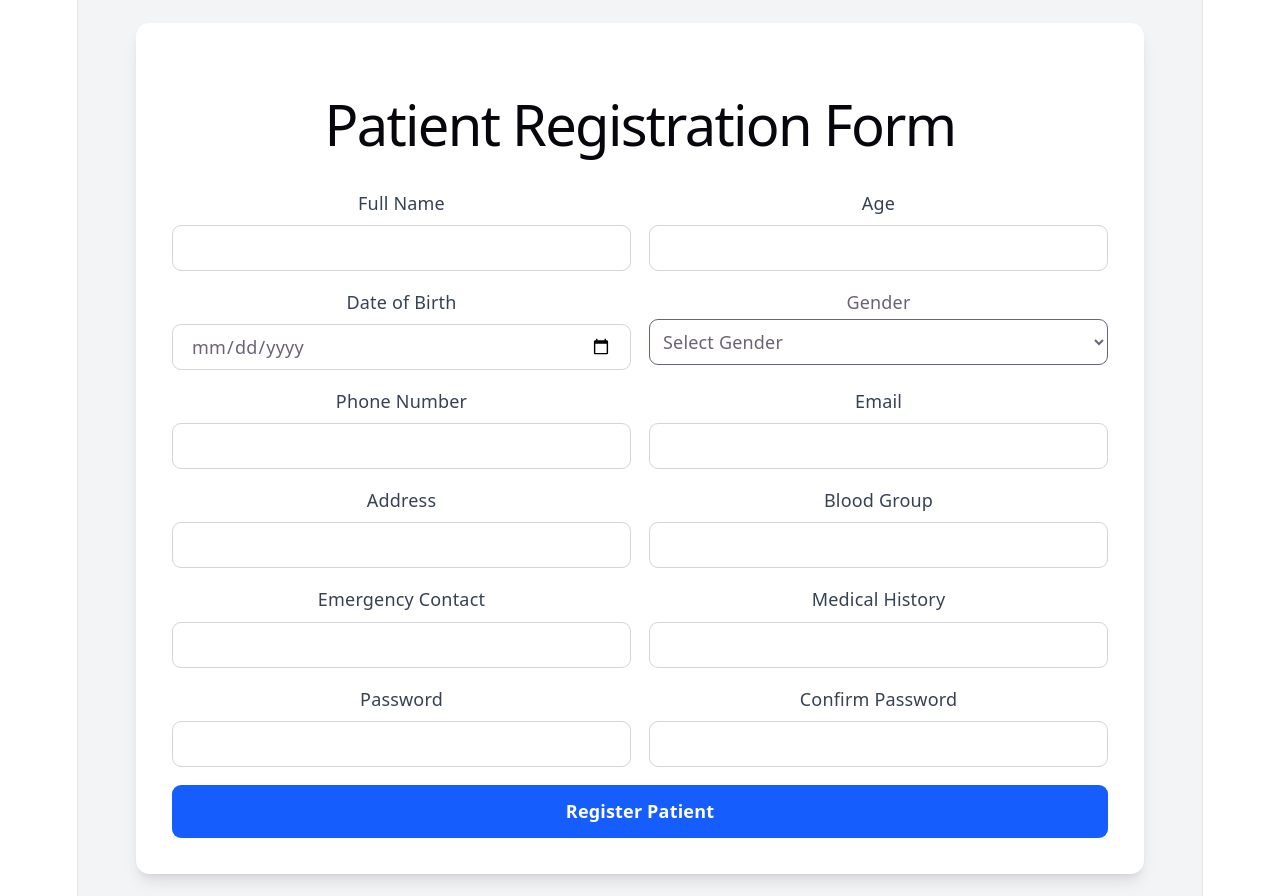
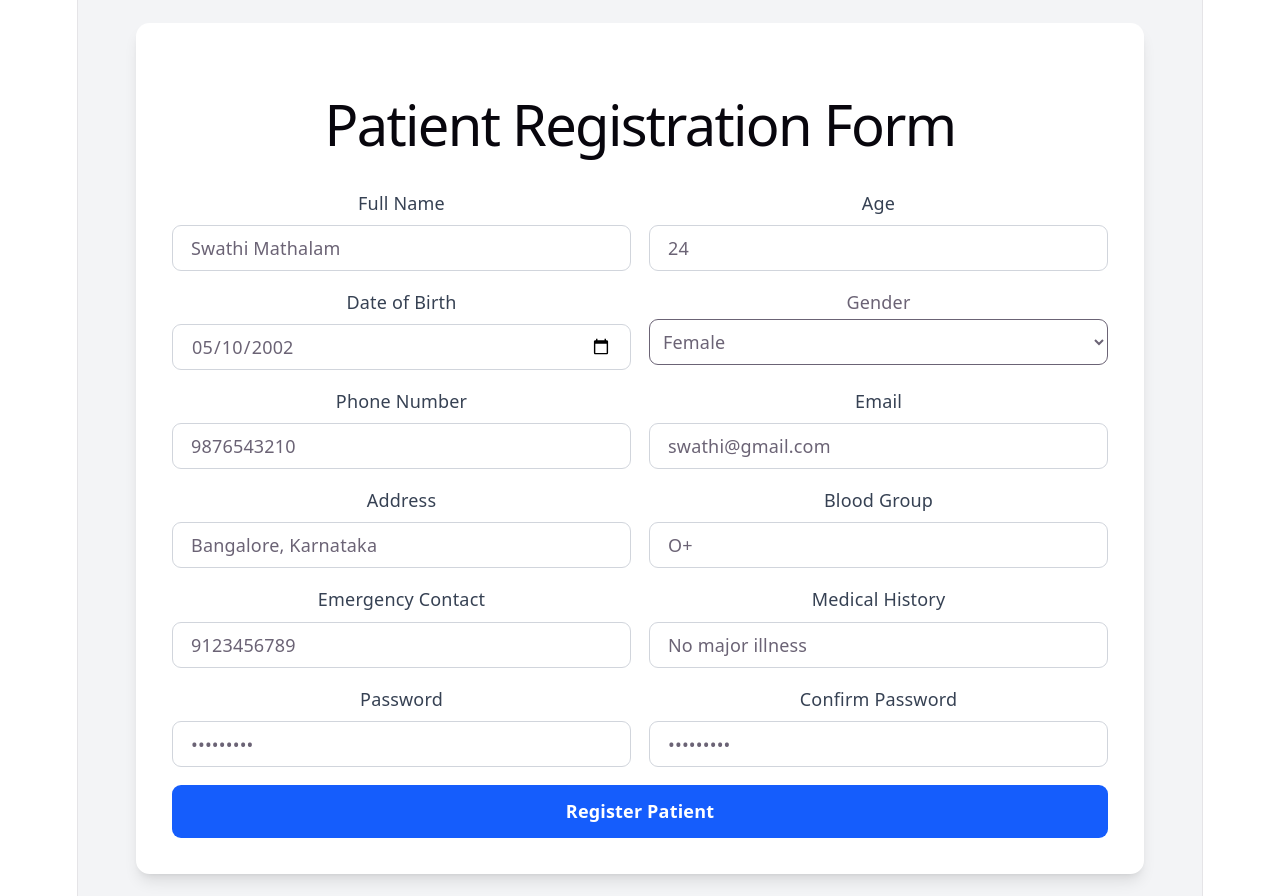
Before and after one commit to swathi-mathalam/patient-registration, a React (Vite) app: page / in a window 1280 px wide. Built offline with nearby package versions, Linux system fonts and the light colour scheme.

Commit message:
patient-registration

```diff
--- a/src/pages/PatientRegistration.jsx
+++ b/src/pages/PatientRegistration.jsx
@@ -4,19 +4,19 @@ import Button from "../components/Button";
 
 const PatientRegistration = () => {
   const [formData, setFormData] = useState({
-    fullName: "",
-    age: "",
-    dob: "",
-    gender: "",
-    phone: "",
-    email: "",
-    address: "",
-    bloodGroup: "",
-    emergencyContact: "",
-    medicalHistory: "",
-    password: "",
-    confirmPassword: "",
-  });
+  fullName: "Swathi Mathalam",
+  age: "24",
+  dob: "2002-05-10",
+  gender: "Female",
+  phone: "9876543210",
+  email: "swathi@gmail.com",
+  address: "Bangalore, Karnataka",
+  bloodGroup: "O+",
+  emergencyContact: "9123456789",
+  medicalHistory: "No major illness",
+  password: "swathi123",
+  confirmPassword: "swathi123",
+});
 
   const [errors, setErrors] = useState({});
 
```
